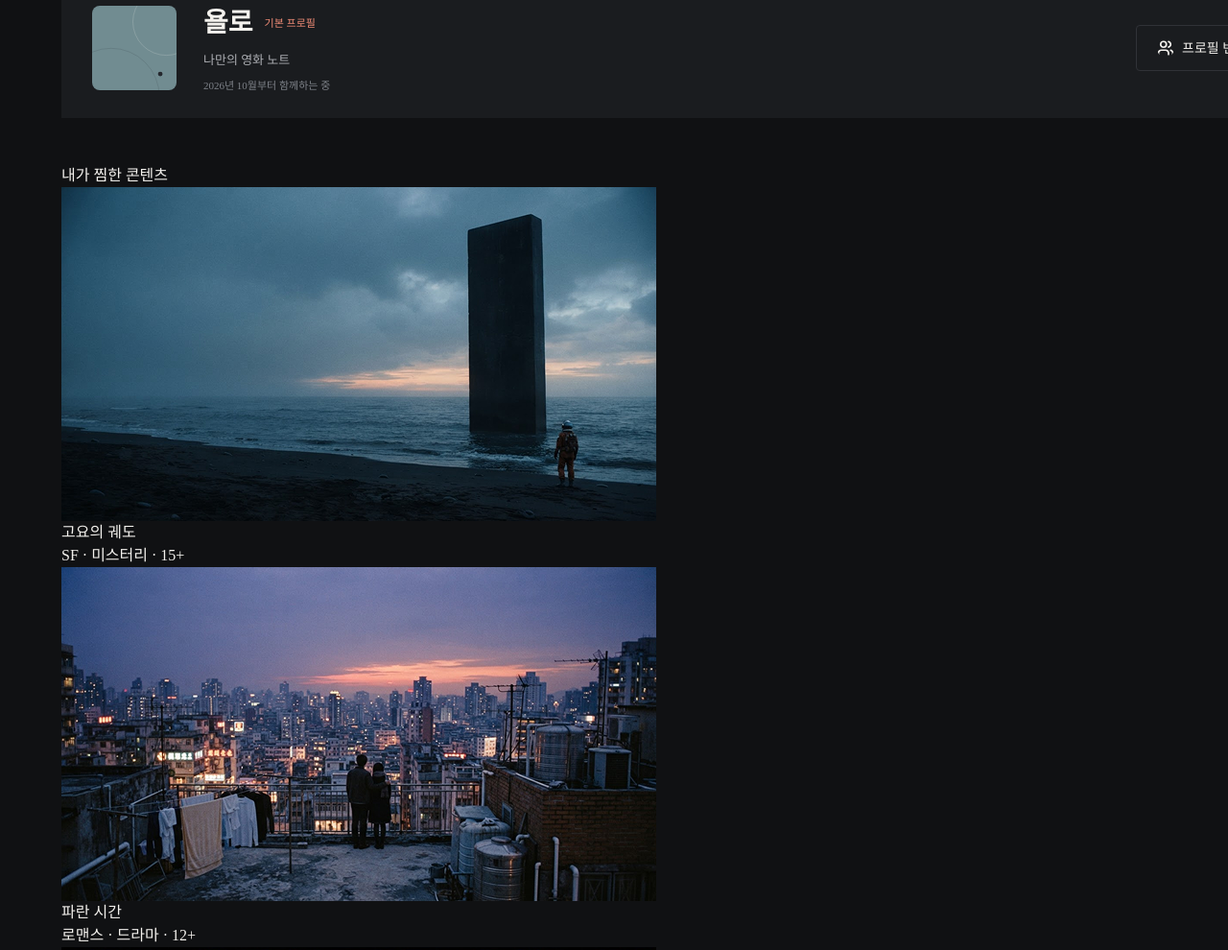
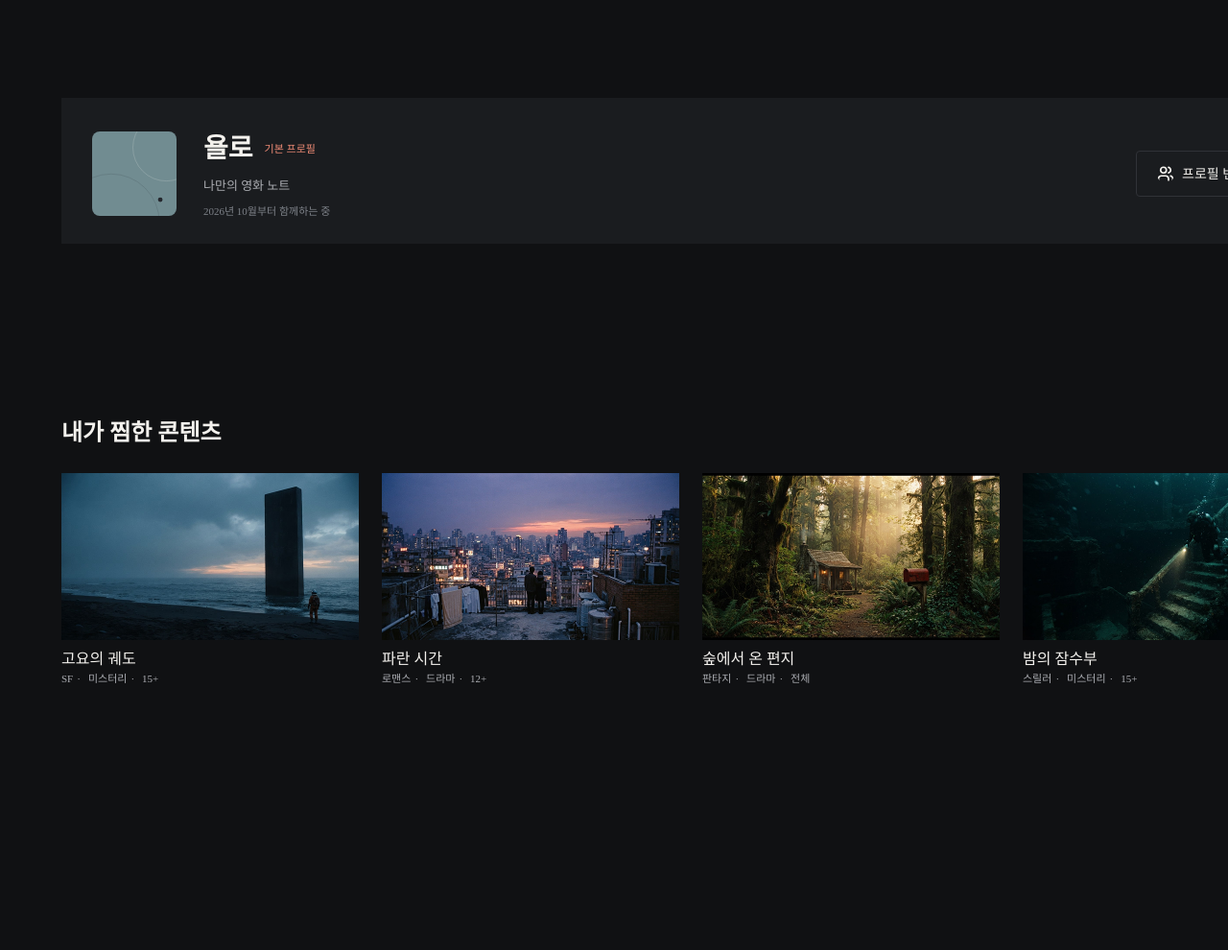
Before and after one commit to Namiya2090/cinemo-clone, a plain HTML site: page mypage.html in a window 1280 px wide. Shown: the part 332-1322 px from the top of the page at 96% size. After the commit the page ends 1243 px from the top, so only its background shows below. Drawn offline with Linux system fonts and the light colour scheme.

Commit message:
마이페이지 수정

```diff
--- a/mypage.html
+++ b/mypage.html
@@ -21,10 +21,10 @@
           <p>시리즈</p>
           <p>내가 찜한 콘텐츠</p>
         </nav>
-        <article class="header-profile">
+        <a href="./mypage.html" class="header-profile">
           <img src="./assets/images/Avatar-y.svg" alt="profile-yolo" />
           <p>욜로의 마이페이지</p>
-        </article>
+        </a>
       </div>
     </header>
     <section class="mypage-main">
@@ -45,33 +45,51 @@
           <p class="profile-movie-note">나만의 영화 노트</p>
           <p class="profile-status">2026년 10월부터 함께하는 중</p>
         </article>
-        <article class="profile-change">
+        <a href="./profile.html" class="profile-change">
           <img src="./assets/images/users.svg" alt="edit" />
           <p>프로필 변경</p>
-        </article>
+        </a>
       </div>
       <div class="like-content">
         <h2>내가 찜한 콘텐츠</h2>
+        <span class="like-content-movie">
           <article class="quiet-orbit">
             <img src="./assets/images/Image quiet-orbit.png" />
-          <p>고요의 궤도</p>
-          <p>SF · 미스터리 · 15+</p>
+            <h3>고요의 궤도</h3>
+            <div class="quiet-orbit-discription">
+              <p class="discription-point">SF</p>
+              <p class="discription-point">미스터리</p>
+              <p>15+</p>
+            </div>
           </article>
           <article class="blue-hour">
             <img src="./assets/images/Image blue-hour.png" />
-          <p>파란 시간</p>
-          <p>로맨스 · 드라마 · 12+</p>
+            <h3>파란 시간</h3>
+            <div class="blue-hour-discription">
+              <p class="discription-point">로맨스</p>
+              <p class="discription-point">드라마</p>
+              <p>12+</p>
+            </div>
           </article>
           <article class="forest-letter">
             <img src="./assets/images/Image forest-letter.png" />
-          <p>숲에서 온 편지</p>
-          <p>판타지 · 드라마 · 전체</p>
+            <h3>숲에서 온 편지</h3>
+            <div class="forest-letter-discription">
+              <p class="discription-point">판타지</p>
+              <p class="discription-point">드라마</p>
+              <p>전체</p>
+            </div>
           </article>
           <article class="night-diver">
             <img src="./assets/images/Image night-diver.png" />
-          <p>밤의 잠수부</p>
-          <p>스릴러 · 미스터리 · 15+</p>
+            <h3>밤의 잠수부</h3>
+            <div class="night-diver-discription">
+              <p class="discription-point">스릴러</p>
+              <p class="discription-point">미스터리</p>
+              <p>15+</p>
+            </div>
           </article>
+        </span>
       </div>
     </section>
   </body>
--- a/styles/mypage.css
+++ b/styles/mypage.css
@@ -56,7 +56,7 @@ html {
   width: 1440px;
   height: 1155px;
   padding: 56px 64px 64px 64px;
-  gap: 48px;
+  row-gap: 48px;
 }
 
 .mypage {
@@ -155,3 +155,83 @@ h1 {
   height: 18px;
   margin-right: 8px;
 }
+
+.like-content h2 {
+  font-size: 24px;
+  font-weight: bold;
+  margin-bottom: 24px;
+}
+
+.like-content-movie {
+  display: grid;
+  grid-template-columns: repeat(4, 1fr);
+  column-gap: 24px;
+}
+
+.quiet-orbit h3 {
+  font-size: 16px;
+  font-weight: medium;
+  margin-top: 8px;
+  color: #f3f1ed;
+}
+
+.quiet-orbit-discription {
+  display: flex;
+  flex-direction: row;
+  gap: 4px;
+  color: #acaeb3;
+  font-size: 11px;
+}
+
+.discription-point::after {
+  content: "·";
+  width: 2px;
+  height: 2px;
+  border-radius: 50%;
+  margin: 4px;
+}
+
+.blue-hour h3 {
+  font-size: 16px;
+  font-weight: medium;
+  margin-top: 8px;
+  color: #f3f1ed;
+}
+
+.blue-hour-discription {
+  display: flex;
+  flex-direction: row;
+  gap: 4px;
+  color: #acaeb3;
+  font-size: 11px;
+}
+
+.forest-letter h3 {
+  font-size: 16px;
+  font-weight: medium;
+  margin-top: 8px;
+  color: #f3f1ed;
+}
+
+.forest-letter-discription {
+  display: flex;
+  flex-direction: row;
+  gap: 4px;
+  color: #acaeb3;
+  font-size: 11px;
+}
+
+.night-diver h3 {
+  font-size: 16px;
+  font-weight: medium;
+  margin-top: 8px;
+  color: #f3f1ed;
+}
+
+.night-diver-discription {
+  display: flex;
+  flex-direction: row;
+  gap: 4px;
+  color: #acaeb3;
+  font-size: 11px;
+}
```
Lines whose indentation alone changed are shown as unchanged.
